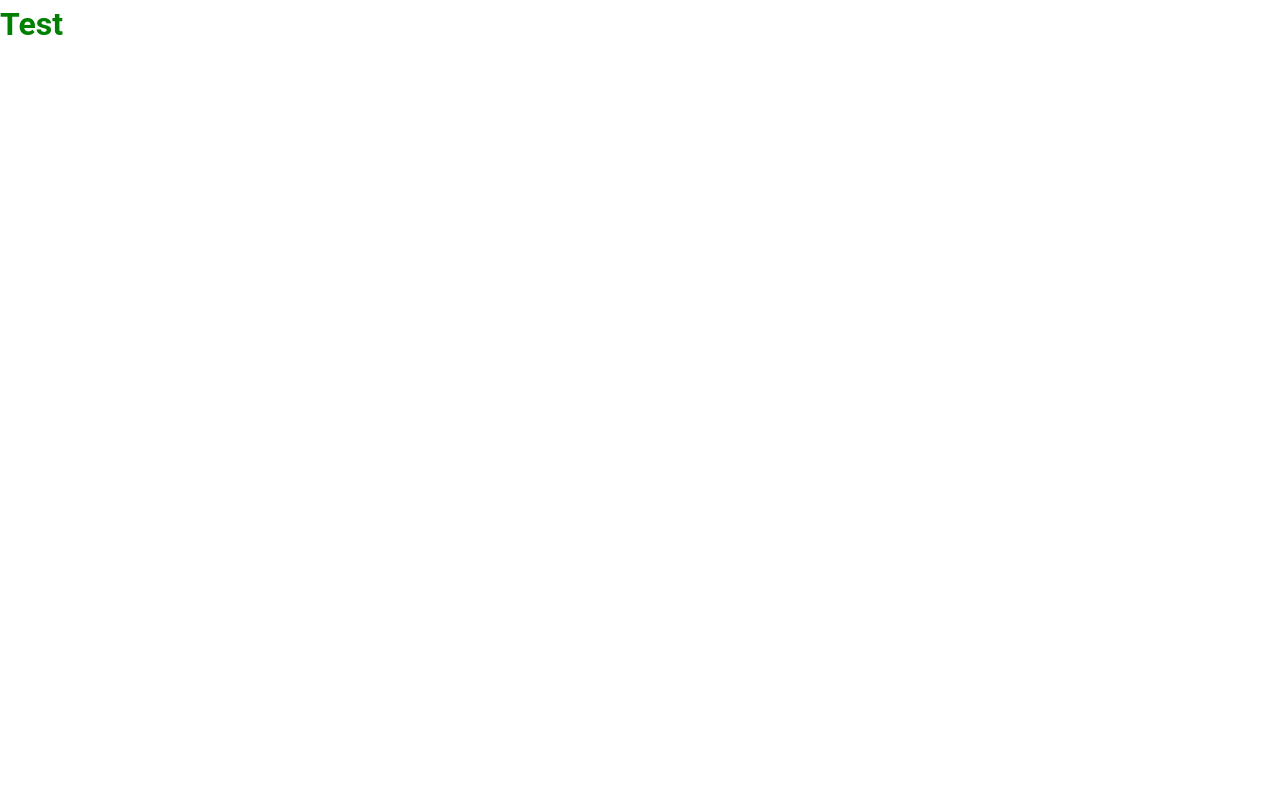
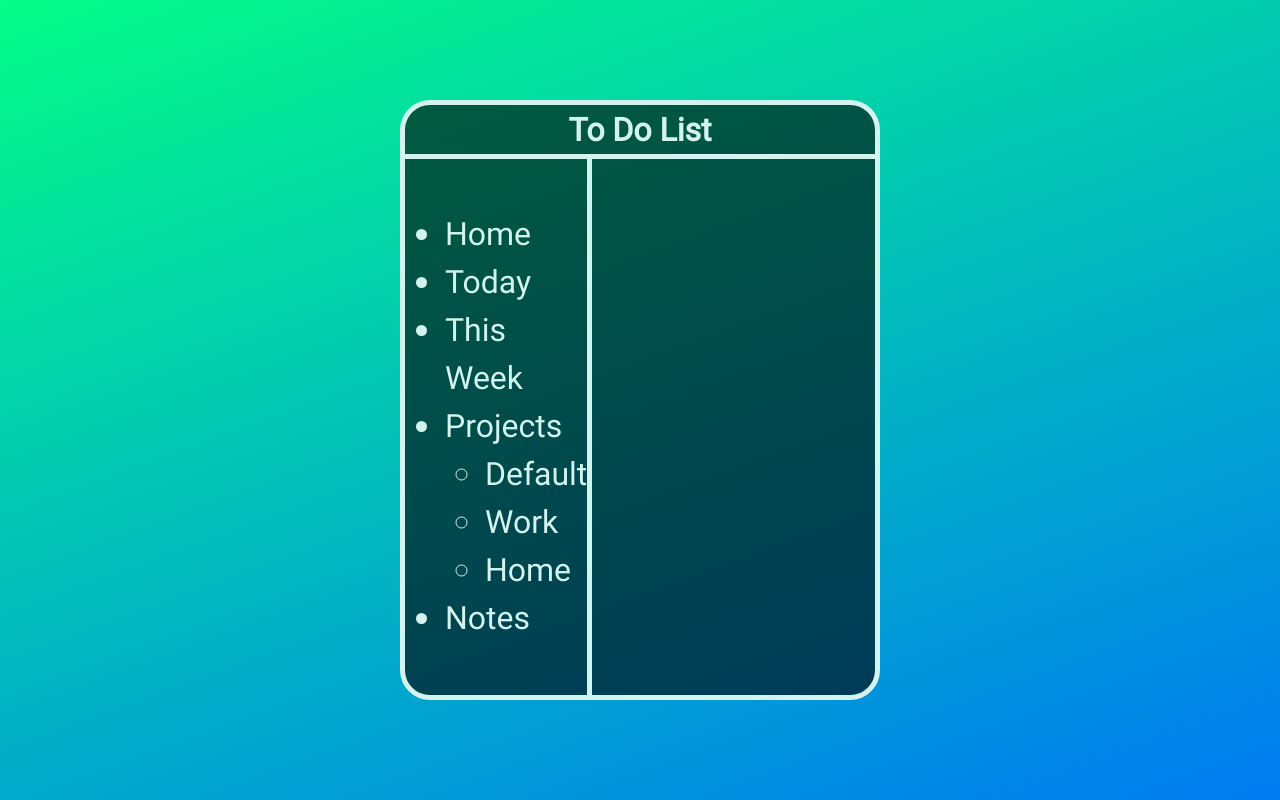
Before and after one commit to filipkk78/todo-list, a website built with webpack: page src/template.html in a window 1280 px wide. Built offline with nearby package versions, Linux system fonts and the light colour scheme.

Commit message:
Prepare basic ui template

```diff
--- a/src/styles.css
+++ b/src/styles.css
@@ -22,10 +22,70 @@ p, h1, h2, h3, h4, h5, h6 {
   isolation: isolate;
 }
 
-* {
-  font-family: Roboto;
+@font-face {
+  font-family: 'Roboto';
+  src: url('fonts/roboto-regular-webfont.woff2') format('woff2'),
+       url('fonts/roboto-regular-webfont.woff') format('woff');
+  font-weight: normal;
+  font-style: normal;
 }
 
-h1 {
-  color: green;
+* {
+  font-family: 'Roboto';
+  color: var(--accent-color);
 }
+
+:root {
+  /* --main-color: #211A1D; */
+  --accent-color: #D3F3EE;
+  /* --main-bg-color: #38ec50; */
+}
+
+main {
+  background: linear-gradient(160deg, #04fc88, #007af1);
+  background-attachment: fixed;
+  height: 100vh;
+  width: 100vw;
+  display: grid;
+  align-items: center;
+  justify-items: center;
+  padding: 100px 400px;
+}
+
+.container {
+  width: 100%;
+  height: 100%;
+  /* border: 10px solid black; */
+  border-radius: 30px;
+  background-color: rgba(0, 0, 0, 60%);
+  display: grid;
+  grid-template: 1fr 10fr / 1fr 3fr ;
+  /* padding: 10px; */
+  border: 5px solid var(--accent-color);
+}
+
+.header-title {
+  text-align: center;
+}
+
+.header {
+  grid-area: 1 / 1 / 2 / 3;
+  display: flex;
+  align-items: center;
+  justify-content: center;
+  border-bottom: 5px solid var(--accent-color);
+}
+
+.sidebar  {
+  grid-area: 2 / 1 / 3 / 2;
+  border-right: 5px solid var(--accent-color);
+  display: flex;
+  justify-content: center;
+  align-items: flex-start;
+  padding-top: 50px;
+  font-size: 2em;
+}
+
+.main-block {
+  grid-area: 2 / 2 / 3 / 3;
+}
--- a/src/template.html
+++ b/src/template.html
@@ -3,9 +3,29 @@
 <head>
     <meta charset="UTF-8">
     <meta name="viewport" content="width=device-width, initial-scale=1.0">
-    <title>Title</title>
+    <title>To do list</title>
 </head>
 <body>
-    <h1>Test</h1>
+    <main>
+        <div class="container">
+            <div class="header"><h1 class="header-title">To Do List</h1></div>
+            <div class="sidebar">
+                <ul>
+                    <li>Home</li>
+                    <li>Today</li>
+                    <li>This Week</li>
+                    <li>Projects
+                        <ul>
+                            <li>Default</li>
+                            <li>Work</li>
+                            <li>Home</li>
+                        </ul>
+                    </li>
+                    <li>Notes</li>
+                </ul>
+            </div>
+            <div class="main-block"></div>
+        </div>
+    </main>
 </body>
 </html>
```
